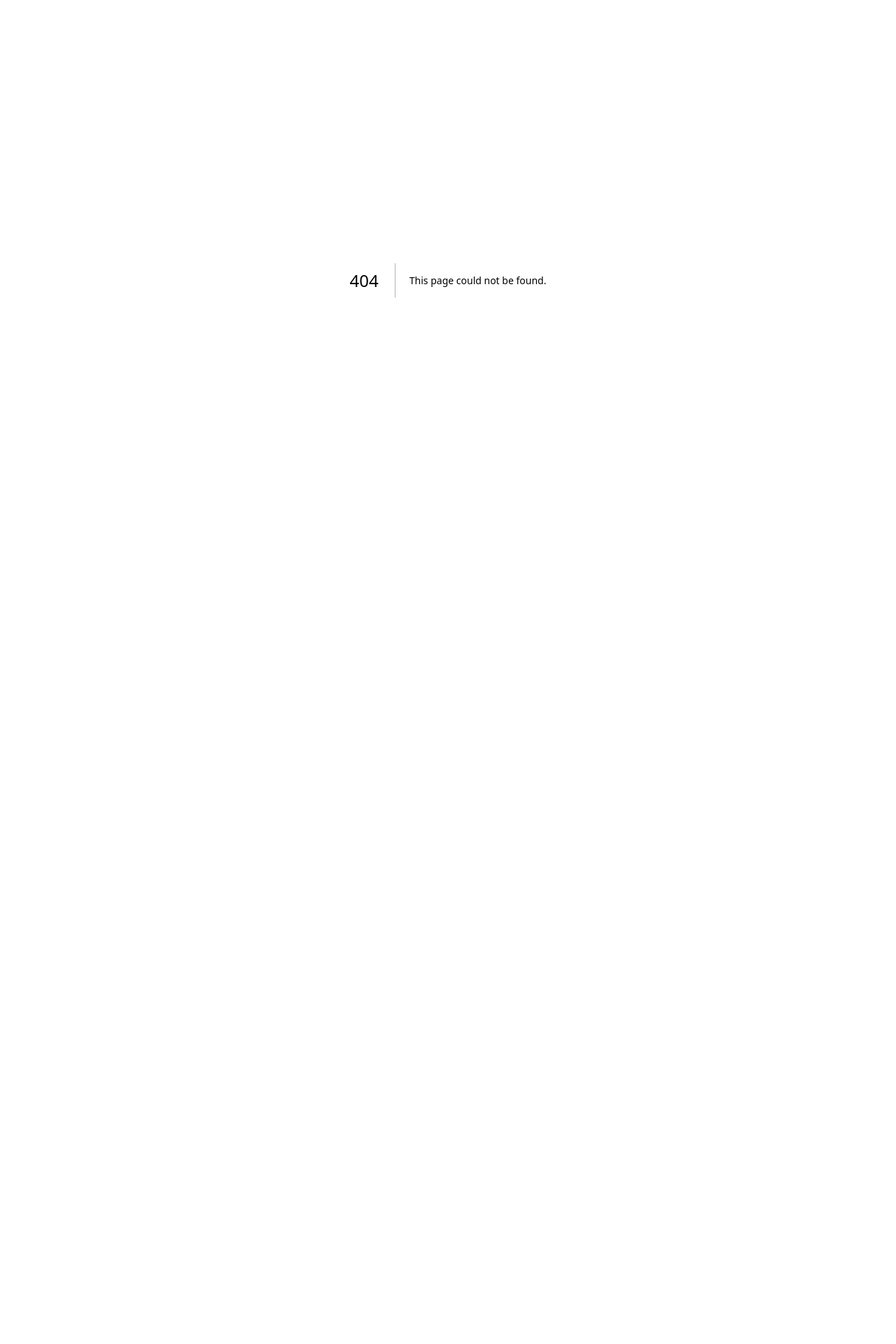
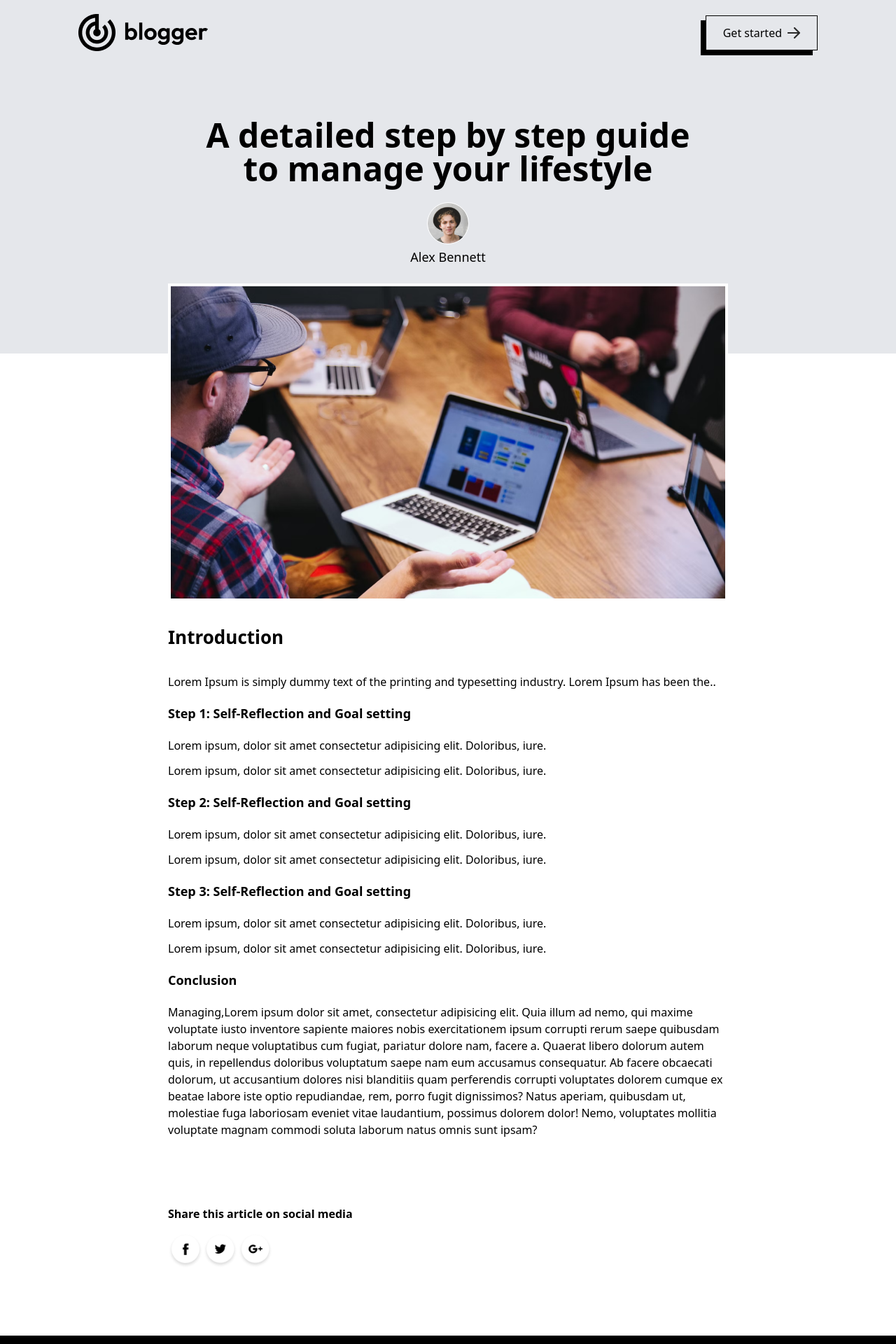
Before and after one commit to Shubam-08/Next-Blog-API, a Next.js app: page /blogs/1 in a window 1280 px wide. Before the commit this address had no page. Shown: the top 1920 px of the page at 70% size. Before the commit the page ends 800 px from the top, so only its background shows below. Built offline with nearby package versions, Linux system fonts and the light colour scheme.

Commit message:
Dynamic blog route added

```diff
--- /dev/null
+++ b/app/blogs/[id]/page.jsx
@@ -0,0 +1,79 @@
+'use client'
+import { assets, blog_data } from '@/assets/assets';
+import Footer from '@/componets/Footer';
+import Image from 'next/image';
+import Link from 'next/link';
+import { useParams } from 'next/navigation';
+import React, { useState, useEffect } from 'react'
+
+const page = () => {
+
+const [data,setData] = useState(null);
+const params = useParams();
+
+  const fetchBlogData = () =>{
+   for(let i = 0; i <blog_data.length;i++){
+    if(Number(params.id)===blog_data[i].id){
+      setData(blog_data[i])
+      console.log(blog_data[i]);
+      break;
+    }
+   }
+  }
+  useEffect(() =>{
+    fetchBlogData();
+  },[])
+    return(data?<>
+  <div className='bg-gray-200 py-5 md:px-12 lg:px-28'>
+    <div className='flex justify-between items-center'>
+    <Link href='/'>
+    <Image src={assets.logo} width={180} alt="" className='w-[130px] sm:w-auto'/>
+    </Link>
+    <button className='flex items-center gap-2 font-medium py-1 px-3 sm:py-3 sm:px-6 border border-black shadow-[-7px_7px_0px_#000000]'>Get started <Image src={assets.arrow} alt=''/>
+    </button>
+
+    </div>
+    <div className="text-center my-24">
+      <h1 className='text-2xl sm:text-5xl font-semibold max-w-[700px] mx-auto'>{data.title}</h1>
+      <Image className='mx-auto mt-6 border border-white rounded-full' src={data.author_img} width={60} height={60}
+      alt=''/>
+      <p className='mt-1 pb-2 text-lg max-w-[740px] mx-auto '>{data.author}</p>
+      </div>
+      </div>
+      <div className='mx-5 max-w-[800px] md:mx-auto mt-[-100px] mb-10' >
+        <Image className='border-4 border-white' src={data.image} width={1280} height={720} alt='' />
+        <h1 className='my-8 text-[26px] font-semibold'>Introduction</h1>
+        <p>{data.description}</p>
+        <h3 className='my-5 text-[18px] font-semibold' >Step 1: Self-Reflection and Goal setting</h3>
+        <p className='my-3' >Lorem ipsum, dolor sit amet consectetur adipisicing elit. Doloribus, iure.
+        </p>
+        <p className='my-3' >Lorem ipsum, dolor sit amet consectetur adipisicing elit. Doloribus, iure.
+        </p>
+        <h3 className='my-5 text-[18px] font-semibold' >Step 2: Self-Reflection and Goal setting</h3>
+        <p className='my-3' >Lorem ipsum, dolor sit amet consectetur adipisicing elit. Doloribus, iure.
+        </p>
+        <p className='my-3' >Lorem ipsum, dolor sit amet consectetur adipisicing elit. Doloribus, iure.
+        </p>
+        <h3 className='my-5 text-[18px] font-semibold' >Step 3: Self-Reflection and Goal setting</h3>
+        <p className='my-3' >Lorem ipsum, dolor sit amet consectetur adipisicing elit. Doloribus, iure.
+        </p>
+        <p className='my-3' >Lorem ipsum, dolor sit amet consectetur adipisicing elit. Doloribus, iure.
+        </p>
+        <h3 className='my-5 text-[18px] font-semibold' >Conclusion</h3>
+        <p className='my-3' >Managing,Lorem ipsum dolor sit amet, consectetur adipisicing elit. Quia illum ad nemo, qui maxime voluptate iusto inventore sapiente maiores nobis exercitationem ipsum corrupti rerum saepe quibusdam laborum neque voluptatibus cum fugiat, pariatur dolore nam, facere a. Quaerat libero dolorum autem quis, in repellendus doloribus voluptatum saepe nam eum accusamus consequatur. Ab facere obcaecati dolorum, ut accusantium dolores nisi blanditiis quam perferendis corrupti voluptates dolorem cumque ex beatae labore iste optio repudiandae, rem, porro fugit dignissimos? Natus aperiam, quibusdam ut, molestiae fuga laboriosam eveniet vitae laudantium, possimus dolorem dolor! Nemo, voluptates mollitia voluptate magnam commodi soluta laborum natus omnis sunt ipsam?
+        </p>
+        <div className='my-24' >
+          <p className='text-black font font-semibold my-4'>Share this article on social media</p>
+          <div className="flex ">
+       <Image src={assets.facebook_icon} width={50} alt='' />
+       <Image src={assets.twitter_icon} width={50} alt='' />
+       <Image src={assets.googleplus_icon} width={50} alt='' />
+          </div>
+        </div>
+      </div>
+       <Footer />
+    </>:<></>
+  )
+}
+
+export default page
--- a/componets/BlogItem.jsx
+++ b/componets/BlogItem.jsx
@@ -1,10 +1,12 @@
 import { assets, blog_data } from '@/assets/assets'
 import Image from 'next/image'
+import Link from 'next/link'
 import React from 'react'
 
-const BlogItem = ({title,category,description,image}) => {
+const BlogItem = ({title,category,description,image,id}) => {
   return (
     <div className='max-w-[330px] sm:max-w-[300px] bg-white border border-black hover:shadow-[-7px_7px_0px_#000000]'>
+      <Link href={`/blogs/${id}`}>
       <Image
         src={image}
         alt='blog image'
@@ -12,7 +14,7 @@ const BlogItem = ({title,category,description,image}) => {
         height={400}
         className='border-b border-black'
       />
-
+    </Link>
       <p className='ml-5 mt-5 px-1 inline-block bg-black text-white text-sm'>
         {category}
       </p>
@@ -20,9 +22,9 @@ const BlogItem = ({title,category,description,image}) => {
         <h5 className='mb-2 text-lg font-medium tracking-tight text-gray-900'>{title}</h5>
         <p className='mb-3 text-sm font-medium tracking-tight text-gray-700'>{description}
         </p>
-        <div className='inline-flex items-center py-2 font-semibold text-center'>
+        <Link href={`/blogs/${id}`} className='inline-flex items-center py-2 font-semibold text-center'>
           Read more <Image src={assets.arrow} className='ml-2' alt='' width={12} />
-        </div>
+        </Link>
       </div>
     </div>
   )
--- a/componets/BlogList.jsx
+++ b/componets/BlogList.jsx
@@ -1,10 +1,11 @@
 'use client'
 import { blog_data } from '@/assets/assets'
-import React, { useState } from 'react'
+import React, { useEffect, useState } from 'react'
 import BlogItem from './BlogItem'
 const BlogList = () => {
 
   const [menu,setMenu] = useState("All");
+
 
   return (
     <div>
@@ -22,6 +23,7 @@ const BlogList = () => {
         {blog_data.filter((item) => menu==="All"?true:item.category===menu).map((item, index) => (
           <BlogItem
             key={index}
+            id = {item.id}
             image={item.image}
             title={item.title}
             description={item.description}
```
